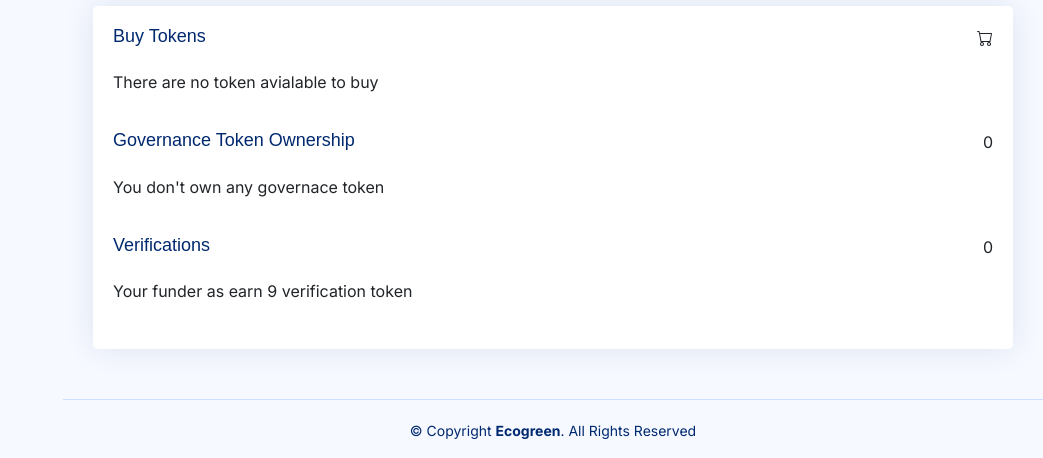
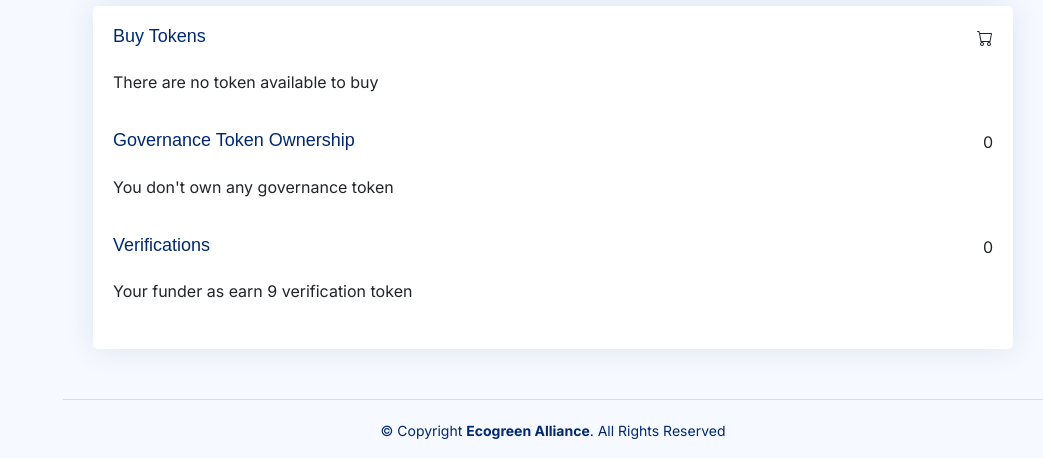
Before and after one commit to EcoRegen-Alliance/DLT-Climate-hackathon-entry, a Next.js app: page /viewtoken in a window 1280 px wide. Shown: the part 864-1322 px from the top of the page, without its empty margins (237-1280 px from the left). Built offline with nearby package versions, Linux system fonts and the light colour scheme.

Commit message:
feedback upadted

```diff
--- a/app/layout.tsx
+++ b/app/layout.tsx
@@ -19,7 +19,7 @@ import "../assets/css/dashboard.css";
 const inter = Inter({ subsets: ["latin"] });
 
 export const metadata: Metadata = {
-  title: "Ecogreen",
+  title: "Ecogreen Alliance",
   description:
     "The EcoReGen Alliance is a group of companies and organizations that have come together to build a better future, naturally. You are part of a community committed to net zero and beyond",
 };
--- a/components/Footer.js
+++ b/components/Footer.js
@@ -7,7 +7,7 @@ const Footer = () => {
         <div className="copyright">
           &copy; Copyright{" "}
           <strong>
-            <span>Ecogreen</span>
+            <span>Ecogreen Alliance</span>
           </strong>
           . All Rights Reserved
         </div>
--- a/components/Register.js
+++ b/components/Register.js
@@ -147,6 +147,7 @@ function Register() {
                     <div>
                       <label>
                         <input
+                          style={{ marginRight: "5px" }}
                           type="checkbox"
                           name="productCategory"
                           value="Food"
@@ -164,6 +165,7 @@ function Register() {
                     <div>
                       <label>
                         <input
+                          style={{ marginRight: "5px" }}
                           type="checkbox"
                           name="productCategory"
                           value="Ink"
@@ -181,6 +183,7 @@ function Register() {
                     <div>
                       <label>
                         <input
+                          style={{ marginRight: "5px" }}
                           type="checkbox"
                           name="productCategory"
                           value="Biochar"
@@ -198,6 +201,7 @@ function Register() {
                     <div>
                       <label>
                         <input
+                          style={{ marginRight: "5px" }}
                           type="checkbox"
                           name="productCategory"
                           value="Bioconcrete"
@@ -219,6 +223,7 @@ function Register() {
                         <input
                           type="checkbox"
                           name="productCategory"
+                          style={{ marginRight: "5px" }}
                           value="Algae"
                           checked={productDetails.productcategory === "Algae"}
                           onChange={(e) =>
--- a/components/Uploadsensor.js
+++ b/components/Uploadsensor.js
@@ -149,6 +149,7 @@ function Dashboard() {
                 <div>
                   <label>
                     <input
+                      style={{ marginRight: "5px" }}
                       type="checkbox"
                       name="checkbox1"
                       checked={checkboxes.checkbox1}
@@ -161,6 +162,7 @@ function Dashboard() {
                 <div>
                   <label>
                     <input
+                      style={{ marginRight: "5px" }}
                       type="checkbox"
                       name="checkbox2"
                       checked={checkboxes.checkbox2}
@@ -172,6 +174,7 @@ function Dashboard() {
                 <div>
                   <label>
                     <input
+                      style={{ marginRight: "5px" }}
                       type="checkbox"
                       name="checkbox3"
                       checked={checkboxes.checkbox3}
--- a/components/Viewtoken.js
+++ b/components/Viewtoken.js
@@ -161,7 +161,7 @@ function Dashboard() {
                 </div>
               </div>
               <div id="content">
-                <p>There are no token avialable to buy</p>
+                <p>There are no token available to buy</p>
               </div>
 
               <div className="d-flex justify-content-between align-items-center">
@@ -177,7 +177,7 @@ function Dashboard() {
                 </div>
               </div>
               <div id="content">
-                <p>You don't own any governace token</p>
+                <p>You don't own any governance token</p>
               </div>
 
               <div className="d-flex justify-content-between align-items-center">
```
